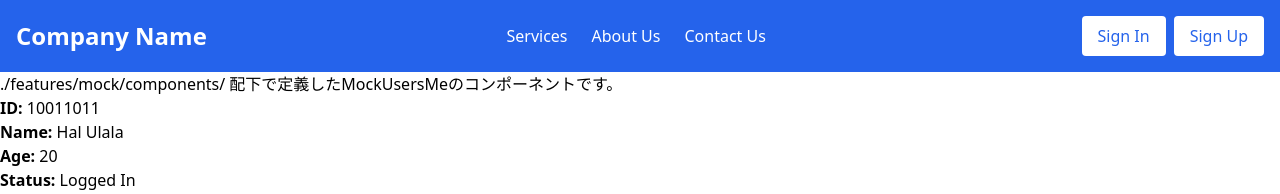
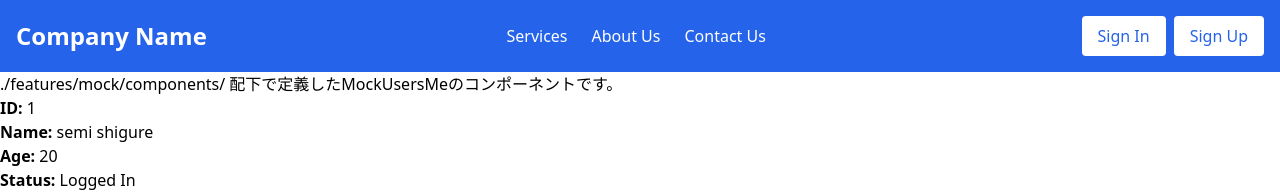
Before and after one commit to takeuchima0/nextjs_authjs_demo, a Next.js app: page /mock/users in a window 1280 px wide. Shown: the top 194 px of the page. Built offline with nearby package versions, Linux system fonts and the light colour scheme.

Commit message:
fix: fetch mocked user me response

```diff
--- a/app/mock/users/page.tsx
+++ b/app/mock/users/page.tsx
@@ -3,19 +3,20 @@ import type { MockUser } from '@/app/types/users';
 
 import React from 'react';
 
-const MockUserPage = () => {
+const MockUserPage = async () => {
   // ここでAPIリクエストを行い必要なデータを取得する。
-  const mockUserProps: MockUser = {
-    id: 10011011,
-    name: 'Hal Ulala',
-    age: 20,
-    isLogin: true,
-  };
+  const response = await fetch('http://localhost:3000/api/v1/users/me');
+
+  if (!response.ok) {
+    return <div>ユーザ情報の取得に失敗しました。</div>;
+  }
+
+  const user: MockUser = await response.json();
 
   return (
     <div>
       {/* 取得したデータはpropsとして1つにまとめ、feature/components側に渡す。 */}
-      <MockUserComponents.UsersMe {...mockUserProps} />
+      <MockUserComponents.UsersMe {...user} />
       <MockUserComponents.UserList />
     </div>
   );
```
